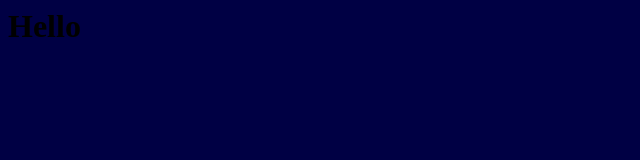
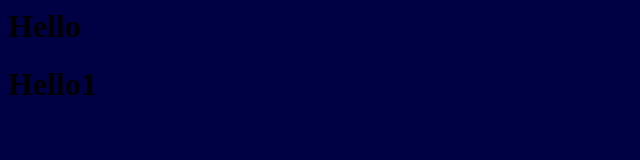
Before and after one commit to ALLUPATI-CHAKRADHAR-PATRO/123, a plain HTML site: page index.html in a window 1280 px wide. Shown: the whole page, without its empty margins (0-640 px from the left). Drawn offline with Linux system fonts and the light colour scheme.

Commit message:
Update index.html

```diff
--- a/index.html
+++ b/index.html
@@ -1,5 +1,6 @@
 <html>
 	<body bgcolor="#000044">
 		<h1>Hello</h1>
+		<h1>Hello1</h1>
 	</body>
 </html>
```
